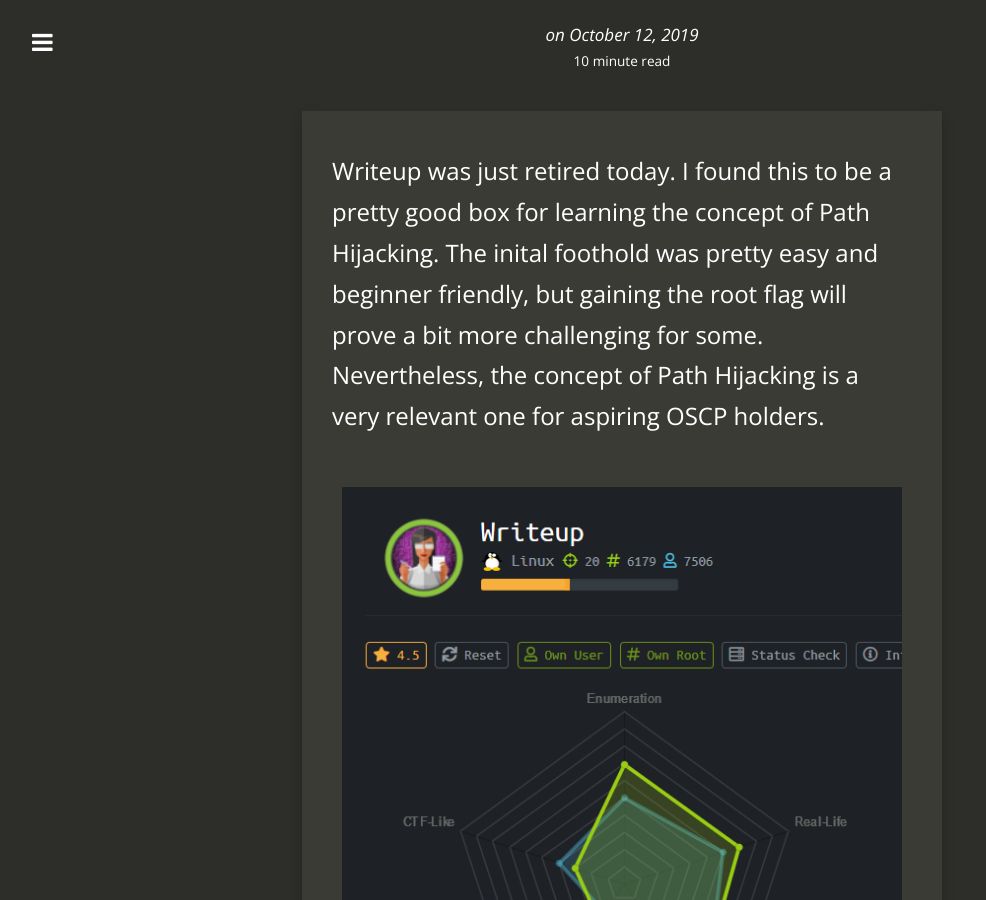
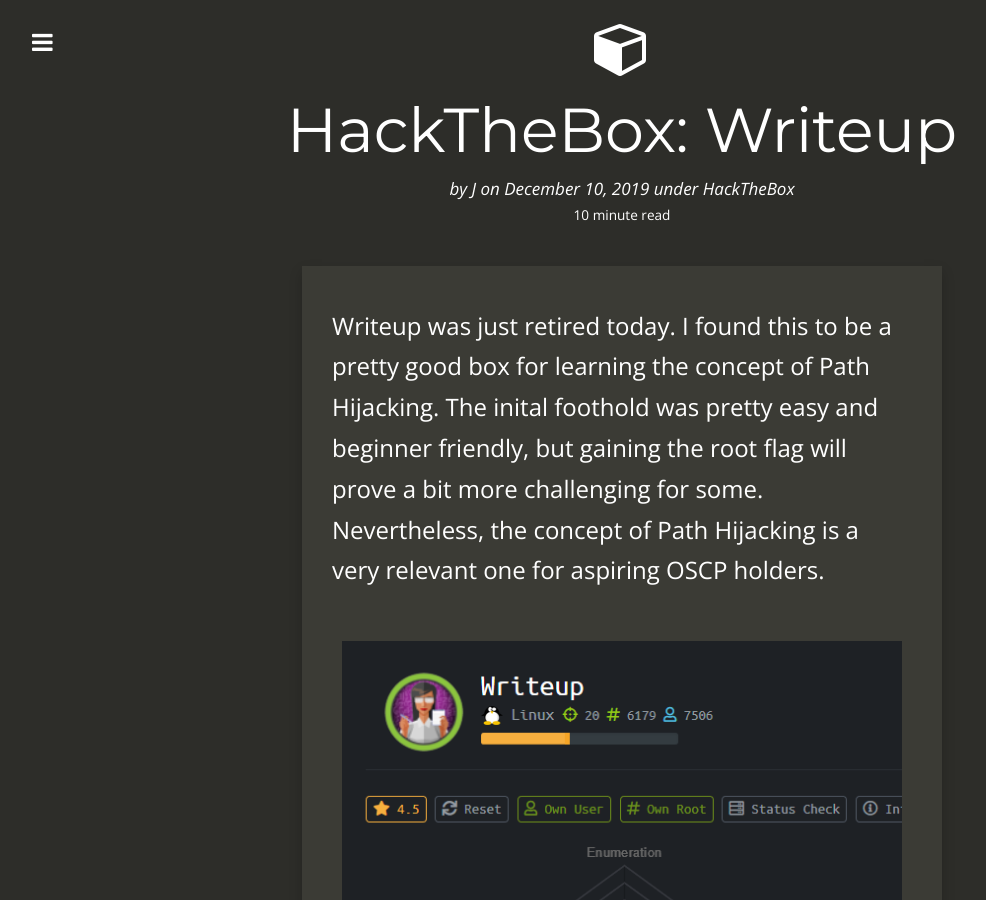
Before and after one commit to Dreamscent/Dreamscent.github.io, a Jekyll site: the page built from _posts/2019-10-12-HTB-Writeup.md, in a window 1280 px wide and 900 px high. Shown: the whole window, without its empty margins (18-1004 px from the left). Built offline with Jekyll 4.4.1, drawn with Linux system fonts in a browser that asks for light colours; nearby versions of some CDN libraries; our own code applies the rules of GitHub Pages for plain Markdown files; some of the changed text lies outside the part shown.

Commit message:
Update 2019-10-12-HTB-Writeup.md

```diff
--- a/_posts/2019-10-12-HTB-Writeup.md
+++ b/_posts/2019-10-12-HTB-Writeup.md
@@ -1,6 +1,6 @@
 ---
 layout:     post
-title:      HackTheBox: Writeup
+title:      "HackTheBox: Writeup"
 date:       2019-12-10 00:00:00
 author:     J
 summary:    Stfu and listen
```
